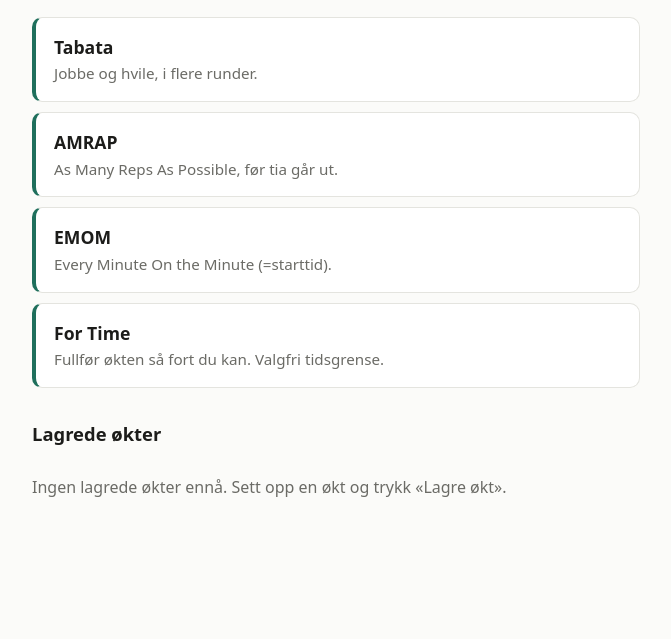
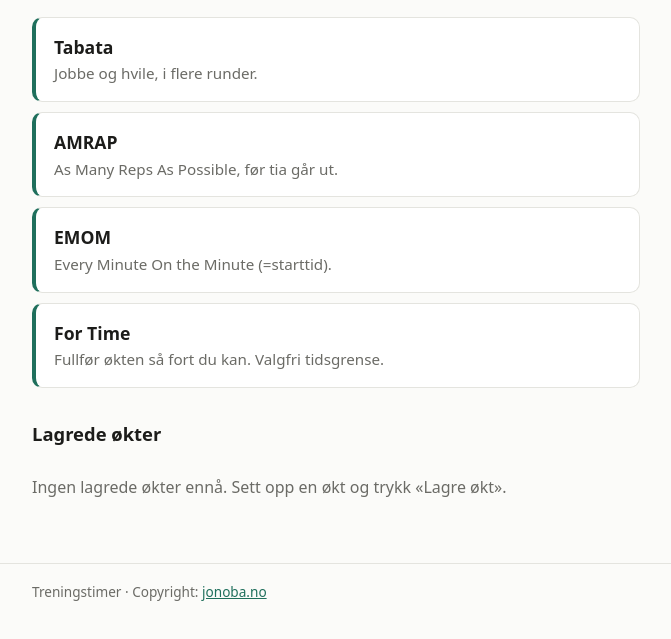
Before and after one commit to jongitoba/workout-timer, an Astro site: page / in a window 1280 px wide. Shown: the part 99-738 px from the top of the page, without its empty margins (304-975 px from the left). Built offline with nearby package versions, Linux system fonts and the light colour scheme; Astro itself is replaced by a stand-in of ours.

Commit message:
Add a footer linking to jonoba.no
Co-Authored-By: Claude Opus 5.5 <noreply@anthropic.com>

```diff
--- a/src/layouts/Base.astro
+++ b/src/layouts/Base.astro
@@ -29,5 +29,8 @@ const {
   </head>
   <body>
     <slot />
+    <footer class="site">
+      <div class="wrap">Treningstimer · Copyright: <a href="https://jonoba.no">jonoba.no</a></div>
+    </footer>
   </body>
 </html>
--- a/src/styles/global.css
+++ b/src/styles/global.css
@@ -48,6 +48,9 @@ a { color: var(--accent); }
   padding: max(16px, env(safe-area-inset-top)) max(16px, env(safe-area-inset-right))
     max(48px, env(safe-area-inset-bottom)) max(16px, env(safe-area-inset-left));
 }
+/* Same footer as the other jonoba.no projects. Hidden behind the run screen. */
+footer.site { border-top: 1px solid var(--line); background: var(--bg); color: var(--muted); font-size: 0.85rem; }
+footer.site .wrap { padding-top: 18px; padding-bottom: max(18px, env(safe-area-inset-bottom)); }
 h1 { font-size: 1.9rem; line-height: 1.2; margin: 0 0 6px; letter-spacing: -0.02em; }
 h2 { font-size: 1.15rem; margin: 32px 0 12px; }
 .lead { color: var(--muted); margin: 0 0 20px; }
```
